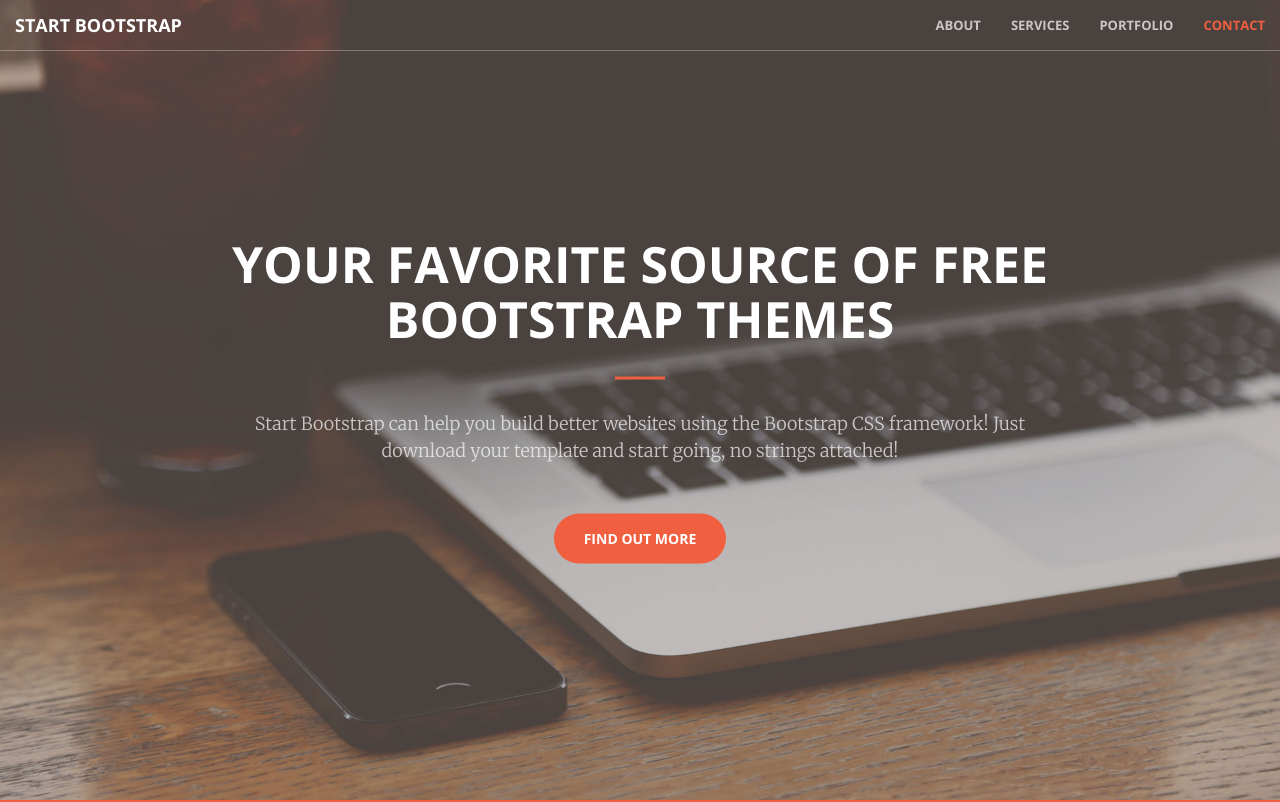
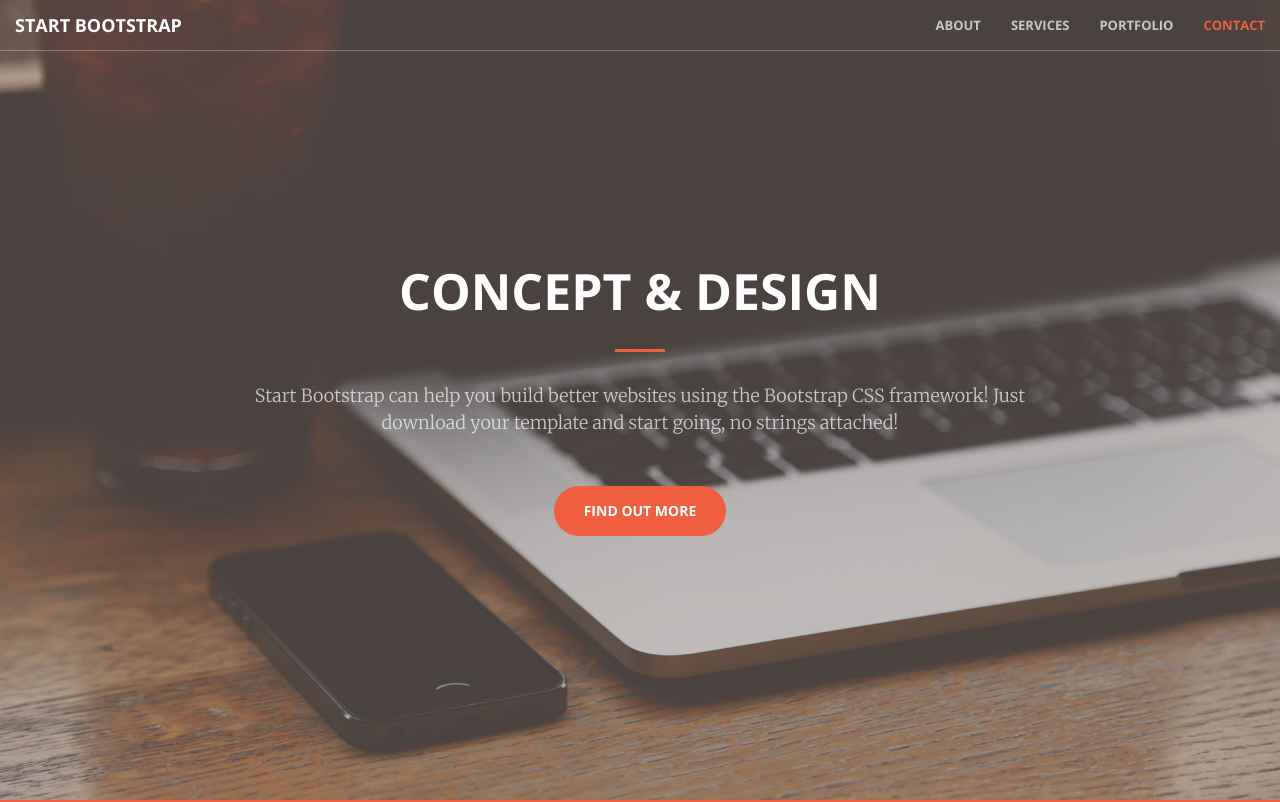
Before and after one commit to intiq/intiq, a website: page index.html in a window 1280 px wide. Shown: the top 802 px of the page. Drawn offline with nearby package versions, Linux system fonts and the light colour scheme.

Commit message:
Change Header

```diff
--- a/index.html
+++ b/index.html
@@ -71,7 +71,7 @@
     <header>
         <div class="header-content">
             <div class="header-content-inner">
-                <h1 id="homeHeading">Your Favorite Source of Free Bootstrap Themes</h1>
+                <h1 id="homeHeading">Concept & Design</h1>
                 <hr>
                 <p>Start Bootstrap can help you build better websites using the Bootstrap CSS framework! Just download your template and start going, no strings attached!</p>
                 <a href="#about" class="btn btn-primary btn-xl page-scroll">Find Out More</a>
```
